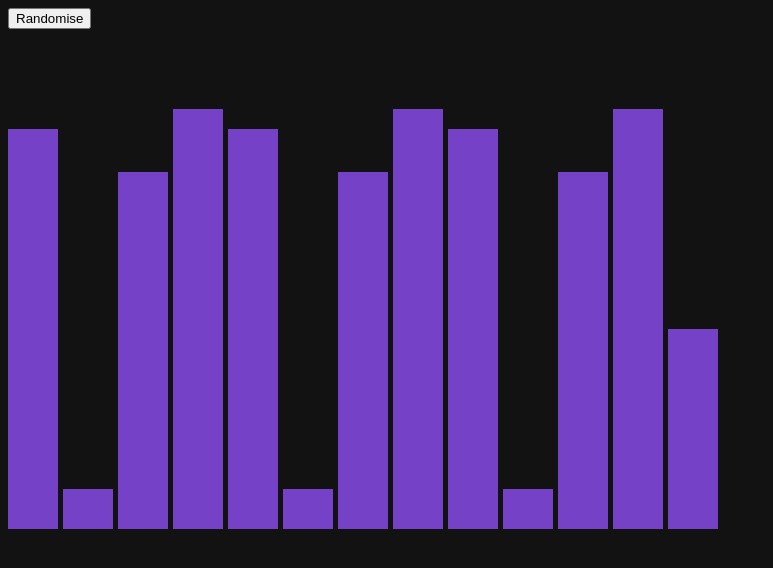
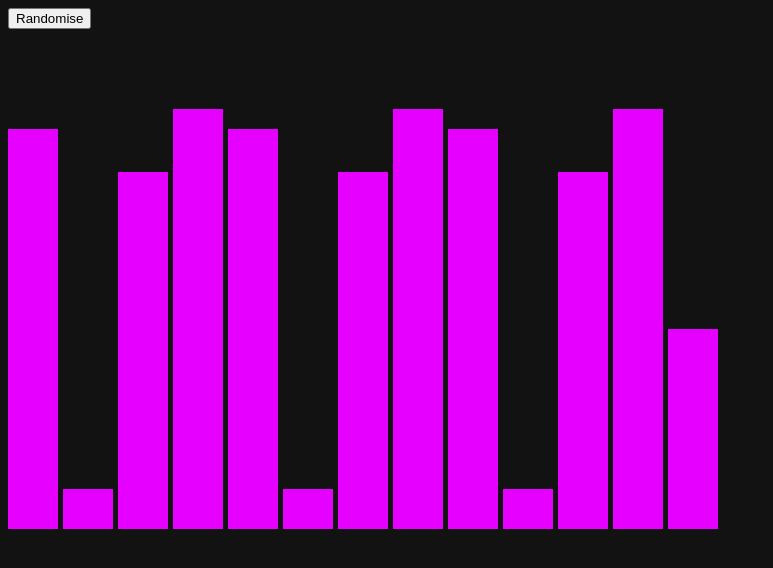
Before and after one commit to richardTowers/triangular-bar, a website: page index.html in a window 1280 px wide. Shown: the whole page, without its empty margins (0-773 px from the left). Drawn offline with nearby package versions, Linux system fonts and the light colour scheme.

Commit message:
Changing colour to pink.

```diff
--- a/index.html
+++ b/index.html
@@ -11,7 +11,7 @@
     <style>
         body {
             background-color: #121212;
-            fill: #7441c7;
+            fill: #e500ff;
         }
     </style>
 </head>
```
